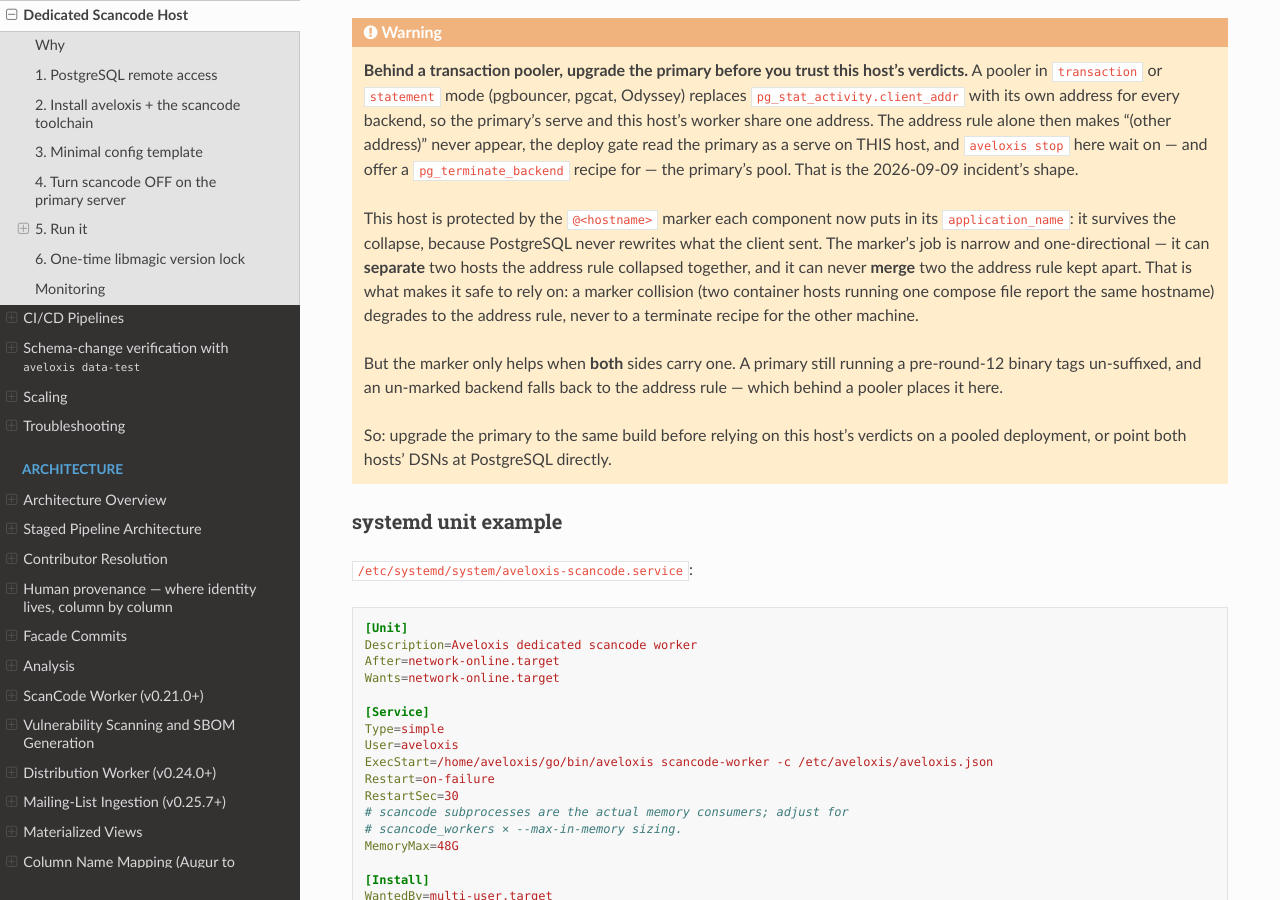
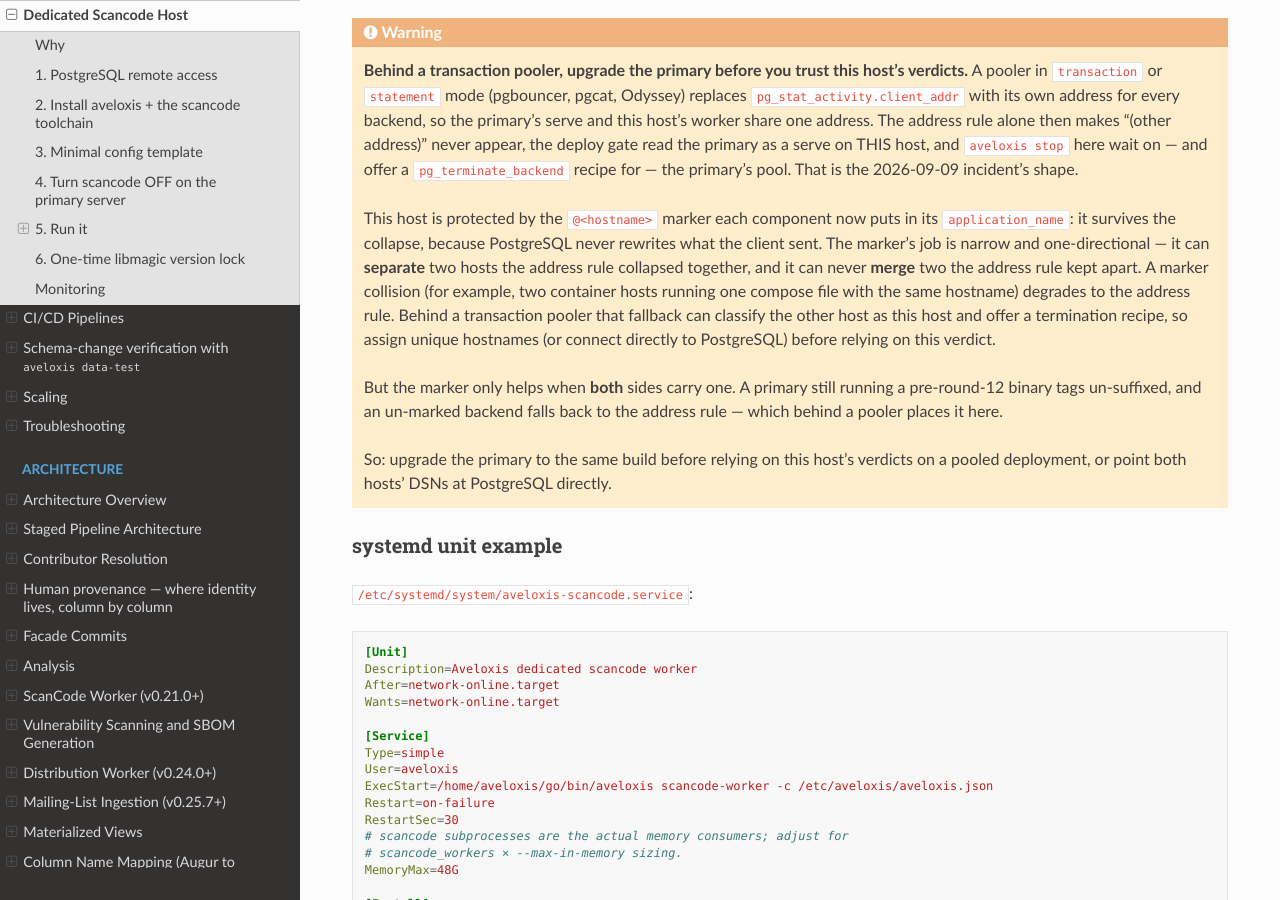
Before and after one commit to aveloxis/aveloxis, a Sphinx documentation site: the page built from docs/guide/dedicated-scancode-host.md, in a window 1280 px wide and 900 px high, scrolled down 3695 px. Built offline with Sphinx 7.4.7 and the Read the Docs theme 3.1.0, drawn with Linux system fonts in a browser that asks for light colours.

Commit message:
Improve explanation of marker collisions in PostgreSQL
Co-authored-by: Copilot Autofix powered by AI <175728472+Copilot@users.noreply.github.com>
Signed-off-by: Sean P. Goggins <s@goggins.com>

```diff
--- a/docs/guide/dedicated-scancode-host.md
+++ b/docs/guide/dedicated-scancode-host.md
@@ -219,10 +219,11 @@ puts in its `application_name`: it survives the collapse, because
 PostgreSQL never rewrites what the client sent. The marker's job is
 narrow and one-directional — it can **separate** two hosts the address
 rule collapsed together, and it can never **merge** two the address
-rule kept apart. That is what makes it safe to rely on: a marker
-collision (two container hosts running one compose file report the
-same hostname) degrades to the address rule, never to a terminate
-recipe for the other machine.
+rule kept apart. A marker collision (for example, two container hosts
+running one compose file with the same hostname) degrades to the address
+rule. Behind a transaction pooler that fallback can classify the other
+host as this host and offer a termination recipe, so assign unique hostnames
+(or connect directly to PostgreSQL) before relying on this verdict.
 
 But the marker only helps when **both** sides carry one. A primary
 still running a pre-round-12 binary tags un-suffixed, and an un-marked
```
